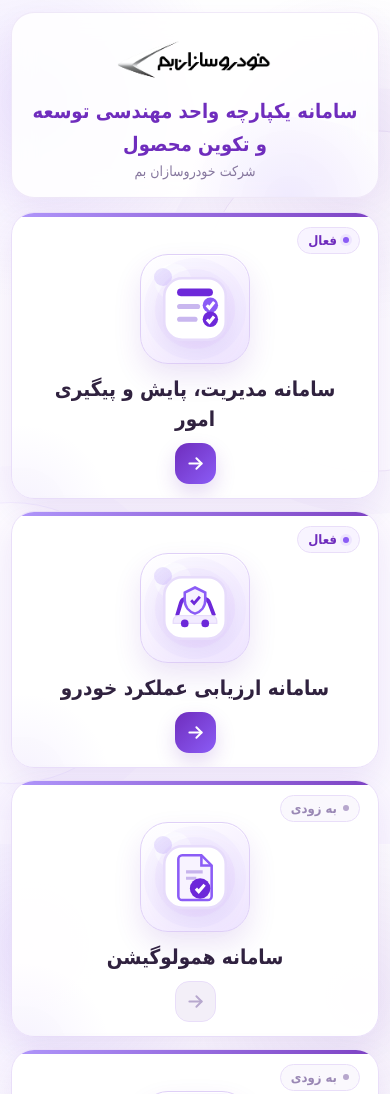
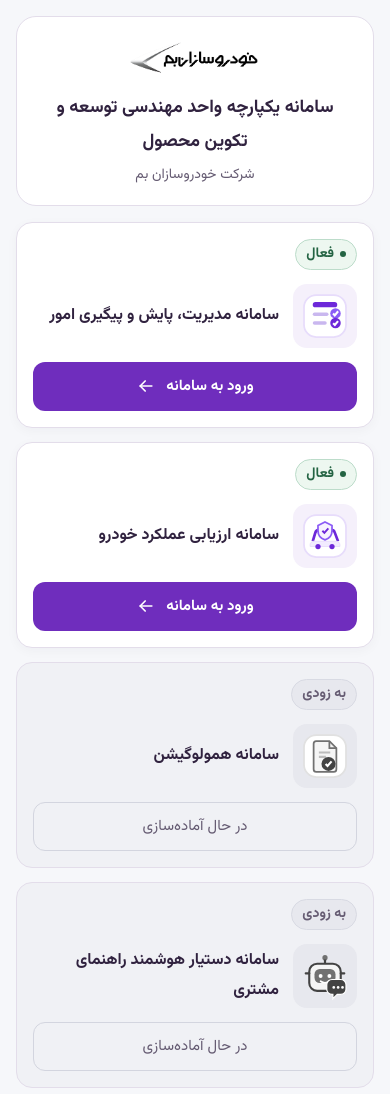
Before and after one commit to nazanin-ghaemizadeh/BAMCO-APP-CENTER, a website: page index.html in a window 390 px wide. Shown: the top 1094 px of the page. Drawn offline with Linux system fonts and the light colour scheme.

Commit message:
Refine portal UI and support mobile layouts with self-hosted Persian fonts

```diff
--- a/index.html
+++ b/index.html
@@ -2,7 +2,7 @@
 <html lang="fa" dir="rtl">
 <head>
 <meta charset="UTF-8">
-<meta name="viewport" content="width=device-width,initial-scale=1">
+<meta name="viewport" content="width=device-width,initial-scale=1,viewport-fit=cover">
 <meta name="theme-color" content="#6f2dbd">
 <meta name="application-name" content="BAMCO">
 <meta name="mobile-web-app-capable" content="yes">
@@ -10,39 +10,244 @@
 <meta name="apple-mobile-web-app-status-bar-style" content="default">
 <meta name="apple-mobile-web-app-title" content="BAMCO">
 <link rel="preload" href="bamco-logo-official.png" as="image" fetchpriority="high">
+<link rel="preload" href="fonts/Vazirmatn-Regular.woff2" as="font" type="font/woff2" crossorigin>
 <link rel="manifest" href="manifest.webmanifest">
 <link rel="icon" type="image/svg+xml" href="favicon.svg">
-<title>BAMCO</title>
+<title>سامانه‌های مهندسی محصول | خودروسازان بم</title>
 <style>
-:root{--p:#6f2dbd;--p2:#8b5cf6;--p3:#a78bfa;--soft:#f8f4ff;--line:#e9def9;--text:#30223f;--muted:#87789f;--shadow:0 14px 34px rgba(111,45,189,.10)}
-*{box-sizing:border-box}html,body{height:100%;min-height:100%}
-body{margin:0;color:var(--text);font-family:"B Nazanin","BNazanin","B Nazanin Bold",Tahoma,Arial,sans-serif;background:radial-gradient(circle at 8% 12%,rgba(139,92,246,.14),transparent 24%),radial-gradient(circle at 92% 18%,rgba(111,45,189,.09),transparent 22%),linear-gradient(180deg,#fff 0%,#fdfbff 54%,#faf7ff 100%);overflow:hidden}
-body:before,body:after{content:"";position:fixed;z-index:-1;border-radius:50%;pointer-events:none}body:before{width:340px;height:340px;right:-150px;top:130px;border:1px solid rgba(111,45,189,.09);box-shadow:0 0 0 42px rgba(111,45,189,.02)}body:after{width:280px;height:280px;left:-130px;bottom:60px;border:1px solid rgba(139,92,246,.08);box-shadow:0 0 0 36px rgba(139,92,246,.018)}
-.wrap{width:min(calc(100% - 64px),1680px);height:100vh;height:100dvh;min-height:0;margin:auto;padding:16px 0 8px;display:grid;grid-template-rows:180px minmax(0,1fr) 22px;gap:14px}
-.hero{position:relative;overflow:hidden;height:180px;padding:14px 22px 16px;text-align:center;border:1px solid rgba(111,45,189,.10);border-radius:28px;background:rgba(255,255,255,.86);box-shadow:0 12px 32px rgba(111,45,189,.07);backdrop-filter:blur(12px);display:flex;flex-direction:column;justify-content:center}
-.hero:before{content:"";position:absolute;inset:auto -10% -90px auto;width:250px;height:170px;border-radius:50%;background:radial-gradient(circle,rgba(139,92,246,.13),rgba(139,92,246,0) 70%)}
-.logo{display:block;width:200px;max-width:44vw;height:auto;margin:0 auto 5px;position:relative;z-index:1}.title{position:relative;z-index:1;margin:0;color:var(--p);font-size:28px;font-weight:700;line-height:1.5}.subtitle{position:relative;z-index:1;margin:0;color:var(--muted);font-size:15px;line-height:1.5}
-.list{min-height:0;display:grid;grid-template-columns:repeat(2,minmax(0,1fr));grid-template-rows:repeat(2,minmax(0,1fr));gap:14px;align-items:stretch}
-.app{position:relative;overflow:hidden;min-height:0;height:100%;padding:14px 18px;border:1px solid var(--line);border-radius:25px;background:rgba(255,255,255,.95);box-shadow:var(--shadow);display:flex;flex-direction:column;align-items:center;text-align:center;transition:.18s}.app:before{content:"";position:absolute;right:0;top:0;width:100%;height:4px;background:linear-gradient(90deg,var(--p3),var(--p));opacity:.9}.app:after{content:"";position:absolute;width:180px;height:180px;border-radius:50%;left:-80px;bottom:-105px;background:radial-gradient(circle,rgba(139,92,246,.08),rgba(139,92,246,0) 70%);pointer-events:none}.app:hover{transform:translateY(-3px);border-color:#d8c7f5;box-shadow:0 18px 42px rgba(111,45,189,.13)}
-.app-top{width:100%;display:flex;align-items:center;justify-content:flex-start;min-height:27px;margin-bottom:0}.state{display:inline-flex;align-items:center;gap:6px;padding:5px 10px;border-radius:999px;border:1px solid var(--line);background:var(--soft);color:var(--p);font-size:13px;font-weight:700;white-space:nowrap}.state:before{content:"";width:6px;height:6px;border-radius:50%;background:var(--p2);box-shadow:0 0 0 3px rgba(139,92,246,.10)}.state.soon{color:#9987b4;background:#faf8fd}.state.soon:before{background:#b7a7cd;box-shadow:none}
-.app-icon{position:relative;flex:0 0 auto;width:126px;height:126px;margin:0 auto;border-radius:32px;display:grid;place-items:center;background:radial-gradient(circle at 30% 25%,rgba(255,255,255,.98) 0 16%,transparent 17%),linear-gradient(145deg,#fff 0%,#f8f3ff 48%,#eee4ff 100%);border:1px solid #dfd0f7;box-shadow:0 13px 28px rgba(111,45,189,.12),inset 0 1px 0 rgba(255,255,255,.95);isolation:isolate}.app-icon:before,.app-icon:after{content:"";position:absolute;border-radius:50%;z-index:-1}.app-icon:before{width:92px;height:92px;background:rgba(139,92,246,.07);box-shadow:0 0 0 11px rgba(139,92,246,.03)}.app-icon:after{width:18px;height:18px;left:13px;top:13px;background:linear-gradient(135deg,var(--p3),var(--p2));opacity:.2}.app-icon>svg{width:94px;height:94px;display:block;filter:drop-shadow(0 8px 12px rgba(111,45,189,.10))}
-.name{margin:12px auto 0;max-width:96%;font-size:22px;font-weight:700;line-height:1.5;text-align:center}.enter-row{width:100%;margin-top:auto;padding-top:8px;display:flex;justify-content:center;position:relative;z-index:2}.go{width:43px;height:43px;border-radius:14px;background:linear-gradient(135deg,var(--p),var(--p2));display:grid;place-items:center;text-decoration:none;box-shadow:0 9px 20px rgba(111,45,189,.18);transition:.16s}.go:hover{transform:scale(1.05);box-shadow:0 11px 24px rgba(111,45,189,.23)}.go svg{width:21px;height:21px;fill:none;stroke:#fff;stroke-width:2.2;stroke-linecap:round;stroke-linejoin:round}.go.disabled{background:#f3eff8;box-shadow:none;border:1px solid var(--line);cursor:default}.go.disabled svg{stroke:#b7a8ce}
-footer{height:22px;padding:0 12px;text-align:center;color:var(--muted);font-size:13px;line-height:22px;white-space:nowrap;overflow:hidden;text-overflow:ellipsis}
-@media(max-height:760px) and (min-width:701px){.wrap{padding:10px 0 6px;grid-template-rows:145px minmax(0,1fr) 18px;gap:10px}.hero{height:145px;padding:9px 18px 11px;border-radius:23px}.logo{width:160px;margin-bottom:2px}.title{font-size:22px;line-height:1.4}.subtitle{font-size:13px}.list{gap:10px}.app{padding:9px 14px 10px;border-radius:22px}.app-top{min-height:22px}.state{font-size:11.5px;padding:4px 8px}.app-icon{width:92px;height:92px;border-radius:24px}.app-icon:before{width:67px;height:67px;box-shadow:0 0 0 8px rgba(139,92,246,.03)}.app-icon>svg{width:68px;height:68px}.name{margin-top:8px;font-size:18.5px;line-height:1.35}.enter-row{padding-top:4px}.go{width:36px;height:36px;border-radius:12px}.go svg{width:18px;height:18px}footer{height:18px;font-size:11.5px;line-height:18px}}
-@media(max-width:700px){body{overflow-y:auto}.wrap{width:min(calc(100% - 22px),620px);height:auto;min-height:100vh;min-height:100dvh;display:flex;flex-direction:column;padding:12px 0}.hero{height:auto;min-height:0;padding:17px 13px 15px;border-radius:23px;display:block}.logo{width:180px}.title{font-size:20px;line-height:1.65}.subtitle{font-size:14px}.list{grid-template-columns:1fr;grid-template-rows:none;gap:12px}.app{height:auto;min-height:235px;border-radius:23px}.app-icon{width:110px;height:110px;border-radius:28px}.app-icon:before{width:80px;height:80px}.app-icon>svg{width:82px;height:82px}.name{margin-top:10px;font-size:20.5px}.go{width:41px;height:41px}footer{height:auto;line-height:1.6;font-size:12px;padding:4px 8px;white-space:normal;overflow:visible}}
+@font-face {
+  font-family: "Vazirmatn";
+  src: url("fonts/Vazirmatn-Regular.woff2") format("woff2");
+  font-style: normal;
+  font-weight: 400;
+  font-display: swap;
+}
+@font-face {
+  font-family: "Vazirmatn";
+  src: url("fonts/Vazirmatn-Bold.woff2") format("woff2");
+  font-style: normal;
+  font-weight: 700;
+  font-display: swap;
+}
+:root {
+  color-scheme: light;
+  --p: #6f2dbd;
+  --p-hover: #592398;
+  --soft: #f5f0fb;
+  --line: #e3ddea;
+  --text: #30223f;
+  --muted: #655b72;
+  --surface: #fff;
+}
+* { box-sizing: border-box; }
+html {
+  min-height: 100%;
+  -webkit-text-size-adjust: 100%;
+  text-size-adjust: 100%;
+}
+body {
+  margin: 0;
+  min-width: 0;
+  color: var(--text);
+  font-family: "Vazirmatn", Tahoma, Arial, sans-serif;
+  font-size: 1rem;
+  line-height: 1.8;
+  background: #f6f7fa;
+}
+.wrap {
+  width: 100%;
+  max-width: 75rem;
+  min-height: 100vh;
+  min-height: 100svh;
+  margin: 0 auto;
+  padding: 1.5rem;
+  padding-top: max(1.5rem, env(safe-area-inset-top));
+  padding-right: max(1.5rem, env(safe-area-inset-right));
+  padding-bottom: max(1rem, env(safe-area-inset-bottom));
+  padding-left: max(1.5rem, env(safe-area-inset-left));
+  display: flex;
+  flex-direction: column;
+  gap: 1.25rem;
+}
+.hero {
+  display: flex;
+  align-items: center;
+  gap: 1.75rem;
+  padding: 1.25rem 1.5rem;
+  background: var(--surface);
+  border: 1px solid var(--line);
+  border-radius: 1.25rem;
+}
+.logo {
+  display: block;
+  flex: 0 1 11rem;
+  width: 11rem;
+  max-width: 100%;
+  height: auto;
+  object-fit: contain;
+}
+.hero-copy { min-width: 0; }
+.title {
+  margin: 0;
+  font-size: 1.375rem;
+  font-weight: 700;
+  line-height: 1.9;
+  overflow-wrap: anywhere;
+}
+.subtitle { margin: .25rem 0 0; font-size: .9375rem; color: var(--muted); }
+.list {
+  display: grid;
+  grid-template-columns: repeat(2, minmax(0, 1fr));
+  gap: 1rem;
+}
+.app {
+  min-width: 0;
+  display: grid;
+  grid-template-columns: minmax(0, 1fr);
+  grid-template-areas: "status" "main" "action";
+  grid-template-rows: auto 1fr auto;
+  align-items: center;
+  column-gap: 1rem;
+  row-gap: 1.125rem;
+  padding: 1.25rem;
+  border: 1px solid var(--line);
+  border-radius: 1.25rem;
+  background: var(--surface);
+  box-shadow: 0 3px 12px rgba(35, 24, 50, .035);
+  transition: border-color .18s ease, box-shadow .18s ease;
+}
+.app--soon { background: #f0f1f5; box-shadow: none; }
+.app-top { grid-area: status; display: flex; }
+.state {
+  display: inline-flex;
+  align-items: center;
+  gap: .375rem;
+  padding: .125rem .625rem;
+  border: 1px solid #bcdcca;
+  border-radius: 2rem;
+  background: #edf7f0;
+  color: #246443;
+  font-size: .875rem;
+  font-weight: 700;
+}
+.state::before { content: ""; width: .375rem; height: .375rem; background: currentColor; border-radius: 50%; }
+.state.soon { color: #655b72; background: #e7e8ee; border-color: #d8dae3; }
+.state.soon::before { content: none; }
+.app-main {
+  grid-area: main;
+  min-width: 0;
+  display: flex;
+  flex-wrap: wrap;
+  align-items: center;
+  gap: 16px;
+}
+.app-icon {
+  flex: 0 0 auto;
+  width: 5rem;
+  height: 5rem;
+  display: grid;
+  place-items: center;
+  border-radius: 1rem;
+  background: var(--soft);
+}
+.app-icon > svg { display: block; width: 4.25rem; height: 4.25rem; }
+.app--soon .app-icon { background: #e7e8ee; }
+.app--soon .app-icon > svg { filter: grayscale(1); }
+.name {
+  flex: 1 1 10rem;
+  min-width: 0;
+  margin: 0;
+  font-size: 1.125rem;
+  font-weight: 700;
+  line-height: 1.9;
+  overflow-wrap: anywhere;
+}
+.enter-row { grid-area: action; display: flex; }
+.go {
+  width: 100%;
+  min-height: 3rem;
+  display: inline-flex;
+  align-items: center;
+  justify-content: center;
+  gap: 10px;
+  padding: 10px 16px;
+  border: 1px solid transparent;
+  border-radius: .75rem;
+  background: var(--p);
+  color: #fff;
+  font: inherit;
+  font-size: .9375rem;
+  font-weight: 700;
+  line-height: 1.8;
+  text-decoration: none;
+  text-align: center;
+  touch-action: manipulation;
+  -webkit-tap-highlight-color: rgba(111, 45, 189, .15);
+  transition: background-color .18s ease;
+}
+.go svg {
+  flex: 0 0 20px;
+  width: 20px;
+  height: 20px;
+  fill: none;
+  stroke: currentColor;
+  stroke-width: 2;
+  stroke-linecap: round;
+  stroke-linejoin: round;
+}
+.go > span { min-width: 0; overflow-wrap: anywhere; }
+.go:focus-visible { outline: 3px solid #38205c; outline-offset: 4px; }
+.go:active { background: var(--p-hover); }
+.go.disabled { background: transparent; color: var(--muted); border-color: #d3d5df; font-weight: 400; }
+footer {
+  margin-top: auto;
+  padding: .5rem;
+  color: var(--muted);
+  font-size: .8125rem;
+  line-height: 2;
+  text-align: center;
+  overflow-wrap: anywhere;
+}
+@media (hover: hover) and (pointer: fine) {
+  .app:not(.app--soon):hover { border-color: #bda4db; box-shadow: 0 6px 18px rgba(35, 24, 50, .065); }
+  a.go:hover { background: var(--p-hover); }
+}
+@media (max-width: 47.99rem) {
+  .wrap {
+    gap: 16px;
+    padding: 16px;
+    padding-top: max(16px, env(safe-area-inset-top));
+    padding-right: max(16px, env(safe-area-inset-right));
+    padding-bottom: max(16px, env(safe-area-inset-bottom));
+    padding-left: max(16px, env(safe-area-inset-left));
+  }
+  .hero { flex-direction: column; gap: 8px; padding: 16px; text-align: center; }
+  .logo { flex: none; width: 144px; }
+  .title { font-size: 1.125rem; }
+  .subtitle { font-size: .875rem; }
+  .list { grid-template-columns: minmax(0, 1fr); gap: 14px; }
+  .app { padding: 16px; row-gap: 14px; border-radius: 16px; }
+  .app-main { gap: 14px; }
+  .app-icon { width: 64px; height: 64px; border-radius: 14px; }
+  .app-icon > svg { width: 56px; height: 56px; }
+  .name { font-size: 1rem; }
+}
+@media (prefers-reduced-motion: reduce) {
+  .app, .go { transition: none; }
+}
 </style>
 </head>
 <body>
 <main class="wrap">
 <header class="hero">
 <img class="logo" src="bamco-logo-official.png" alt="لوگوی شرکت خودروسازان بم" width="1661" height="577" loading="eager" decoding="sync" fetchpriority="high">
-<h1 class="title">سامانه یکپارچه واحد مهندسی توسعه و تکوین محصول</h1><p class="subtitle">شرکت خودروسازان بم</p>
+<div class="hero-copy"><h1 class="title">سامانه یکپارچه واحد مهندسی توسعه و تکوین محصول</h1><p class="subtitle">شرکت خودروسازان بم</p></div>
 </header>
 <section class="list" aria-label="سامانه‌های سازمانی">
-<article class="app"><div class="app-top"><span class="state">فعال</span></div><div class="app-icon" aria-hidden="true"><svg viewBox="0 0 64 64"><rect x="8" y="8" width="48" height="48" rx="14" fill="#fff" stroke="#e7dcfb" stroke-width="2"/><rect x="18" y="16" width="28" height="6" rx="3" fill="#6d28d9"/><rect x="18" y="28" width="18" height="4" rx="2" fill="#c9b7ef"/><rect x="18" y="38" width="16" height="4" rx="2" fill="#c9b7ef"/><circle cx="44" cy="29" r="6" fill="#8b5cf6"/><path d="M41.2 29.1l2 2.2 3.8-4.7" fill="none" stroke="#fff" stroke-width="2.4"/><circle cx="44" cy="40" r="6" fill="#6d28d9"/><path d="M41.3 40.2l2 2.1 3.6-4.5" fill="none" stroke="#fff" stroke-width="2.4"/></svg></div><h2 class="name">سامانه مدیریت، پایش و پیگیری امور</h2><div class="enter-row"><a class="go" href="https://nazanin-ghaemizadeh.github.io/BAMCO-TASK-MANAGEMENT/" aria-label="ورود"><svg viewBox="0 0 24 24"><path d="M5 12h14"/><path d="m13 6 6 6-6 6"/></svg></a></div></article>
-<article class="app"><div class="app-top"><span class="state">فعال</span></div><div class="app-icon" aria-hidden="true"><svg viewBox="0 0 64 64"><rect x="8" y="8" width="48" height="48" rx="14" fill="#fff" stroke="#e7dcfb" stroke-width="2"/><path d="M18 38l3-10c.5-1.8 2.1-3 4-3h14c1.8 0 3.5 1.1 4.1 2.8l3.8 10.2" fill="none" stroke="#6d28d9" stroke-width="3"/><path d="M19 38h26c2.2 0 4 1.8 4 4v2H15v-2c0-2.2 1.8-4 4-4z" fill="#f2ebff" stroke="#e7dcfb"/><circle cx="24" cy="44" r="3" fill="#6d28d9"/><circle cx="40" cy="44" r="3" fill="#6d28d9"/><path d="M32 16l8 4v6c0 5.1-3.4 9-8 10.4-4.6-1.4-8-5.3-8-10.4v-6l8-4z" fill="#f7f2ff" stroke="#8b5cf6" stroke-width="2"/><path d="M29 26l2.3 2.4 4.5-5.2" fill="none" stroke="#6d28d9" stroke-width="2.2"/></svg></div><h2 class="name">سامانه ارزیابی عملکرد خودرو</h2><div class="enter-row"><a class="go" href="https://nazanin-ghaemizadeh.github.io/BAMCO-VEHICLE-ASSESSMENT/" aria-label="ورود"><svg viewBox="0 0 24 24"><path d="M5 12h14"/><path d="m13 6 6 6-6 6"/></svg></a></div></article>
-<article class="app"><div class="app-top"><span class="state soon">به زودی</span></div><div class="app-icon" aria-hidden="true"><svg viewBox="0 0 64 64"><rect x="8" y="8" width="48" height="48" rx="14" fill="#fff" stroke="#e7dcfb" stroke-width="2"/><path d="M22 15h15l8 8v24a3 3 0 0 1-3 3H22a3 3 0 0 1-3-3V18a3 3 0 0 1 3-3z" fill="#f8f3ff" stroke="#8b5cf6" stroke-width="2"/><path d="M37 15v8h8" fill="none" stroke="#8b5cf6" stroke-width="2"/><path d="M25 28h13M25 33h8" fill="none" stroke="#c7b4ed" stroke-width="2.4"/><circle cx="36" cy="41" r="8" fill="#6d28d9"/><path d="M32.7 41.1l2.2 2.3 4.6-5.3" fill="none" stroke="#fff" stroke-width="2.4"/></svg></div><h2 class="name">سامانه همولوگیشن</h2><div class="enter-row"><span class="go disabled"><svg viewBox="0 0 24 24"><path d="M5 12h14"/><path d="m13 6 6 6-6 6"/></svg></span></div></article>
-<article class="app"><div class="app-top"><span class="state soon">به زودی</span></div><div class="app-icon" aria-hidden="true"><svg viewBox="0 0 64 64"><circle cx="32" cy="11" r="3" fill="#8b5cf6"/><path d="M32 14v5" stroke="#6d28d9" stroke-width="2.5" stroke-linecap="round"/><rect x="14" y="18" width="36" height="31" rx="9" fill="#f8f3ff" stroke="#6d28d9" stroke-width="2.4"/><rect x="20" y="24" width="24" height="16" rx="6" fill="#8b5cf6"/><circle cx="27" cy="32" r="2.2" fill="#fff"/><circle cx="37" cy="32" r="2.2" fill="#fff"/><path d="M27 38c2.8 2.1 7.2 2.1 10 0" fill="none" stroke="#fff" stroke-width="2" stroke-linecap="round"/><path d="M14 29h-4M54 29h-4" stroke="#6d28d9" stroke-width="2.5" stroke-linecap="round"/><path d="M40 36h10a6 6 0 0 1 6 6v5a6 6 0 0 1-6 6h-4l-5 5v-5h-1a6 6 0 0 1-6-6v-5a6 6 0 0 1 6-6z" fill="#6d28d9" stroke="#fff" stroke-width="1.4"/><circle cx="42" cy="45" r="1.5" fill="#fff"/><circle cx="47" cy="45" r="1.5" fill="#fff"/><circle cx="52" cy="45" r="1.5" fill="#fff"/></svg></div><h2 class="name">سامانه دستیار هوشمند راهنمای مشتری</h2><div class="enter-row"><span class="go disabled" aria-label="سامانه دستیار هوشمند راهنمای مشتری به زودی فعال می‌شود"><svg viewBox="0 0 24 24"><path d="M5 12h14"/><path d="m13 6 6 6-6 6"/></svg></span></div></article>
+<article class="app"><div class="app-top"><span class="state">فعال</span></div><div class="app-main"><div class="app-icon" aria-hidden="true"><svg viewBox="0 0 64 64"><rect x="8" y="8" width="48" height="48" rx="14" fill="#fff" stroke="#e7dcfb" stroke-width="2"/><rect x="18" y="16" width="28" height="6" rx="3" fill="#6d28d9"/><rect x="18" y="28" width="18" height="4" rx="2" fill="#c9b7ef"/><rect x="18" y="38" width="16" height="4" rx="2" fill="#c9b7ef"/><circle cx="44" cy="29" r="6" fill="#8b5cf6"/><path d="M41.2 29.1l2 2.2 3.8-4.7" fill="none" stroke="#fff" stroke-width="2.4"/><circle cx="44" cy="40" r="6" fill="#6d28d9"/><path d="M41.3 40.2l2 2.1 3.6-4.5" fill="none" stroke="#fff" stroke-width="2.4"/></svg></div><h2 class="name">سامانه مدیریت، پایش و پیگیری امور</h2></div><div class="enter-row"><a class="go" href="https://nazanin-ghaemizadeh.github.io/BAMCO-TASK-MANAGEMENT/" aria-label="ورود به سامانه مدیریت، پایش و پیگیری امور"><span>ورود به سامانه</span><svg viewBox="0 0 24 24" aria-hidden="true" focusable="false"><path d="M5 12h14"/><path d="m11 6-6 6 6 6"/></svg></a></div></article>
+<article class="app"><div class="app-top"><span class="state">فعال</span></div><div class="app-main"><div class="app-icon" aria-hidden="true"><svg viewBox="0 0 64 64"><rect x="8" y="8" width="48" height="48" rx="14" fill="#fff" stroke="#e7dcfb" stroke-width="2"/><path d="M18 38l3-10c.5-1.8 2.1-3 4-3h14c1.8 0 3.5 1.1 4.1 2.8l3.8 10.2" fill="none" stroke="#6d28d9" stroke-width="3"/><path d="M19 38h26c2.2 0 4 1.8 4 4v2H15v-2c0-2.2 1.8-4 4-4z" fill="#f2ebff" stroke="#e7dcfb"/><circle cx="24" cy="44" r="3" fill="#6d28d9"/><circle cx="40" cy="44" r="3" fill="#6d28d9"/><path d="M32 16l8 4v6c0 5.1-3.4 9-8 10.4-4.6-1.4-8-5.3-8-10.4v-6l8-4z" fill="#f7f2ff" stroke="#8b5cf6" stroke-width="2"/><path d="M29 26l2.3 2.4 4.5-5.2" fill="none" stroke="#6d28d9" stroke-width="2.2"/></svg></div><h2 class="name">سامانه ارزیابی عملکرد خودرو</h2></div><div class="enter-row"><a class="go" href="https://nazanin-ghaemizadeh.github.io/BAMCO-VEHICLE-ASSESSMENT/" aria-label="ورود به سامانه ارزیابی عملکرد خودرو"><span>ورود به سامانه</span><svg viewBox="0 0 24 24" aria-hidden="true" focusable="false"><path d="M5 12h14"/><path d="m11 6-6 6 6 6"/></svg></a></div></article>
+<article class="app app--soon"><div class="app-top"><span class="state soon">به زودی</span></div><div class="app-main"><div class="app-icon" aria-hidden="true"><svg viewBox="0 0 64 64"><rect x="8" y="8" width="48" height="48" rx="14" fill="#fff" stroke="#e7dcfb" stroke-width="2"/><path d="M22 15h15l8 8v24a3 3 0 0 1-3 3H22a3 3 0 0 1-3-3V18a3 3 0 0 1 3-3z" fill="#f8f3ff" stroke="#8b5cf6" stroke-width="2"/><path d="M37 15v8h8" fill="none" stroke="#8b5cf6" stroke-width="2"/><path d="M25 28h13M25 33h8" fill="none" stroke="#c7b4ed" stroke-width="2.4"/><circle cx="36" cy="41" r="8" fill="#6d28d9"/><path d="M32.7 41.1l2.2 2.3 4.6-5.3" fill="none" stroke="#fff" stroke-width="2.4"/></svg></div><h2 class="name">سامانه همولوگیشن</h2></div><div class="enter-row"><span class="go disabled">در حال آماده‌سازی</span></div></article>
+<article class="app app--soon"><div class="app-top"><span class="state soon">به زودی</span></div><div class="app-main"><div class="app-icon" aria-hidden="true"><svg viewBox="0 0 64 64"><circle cx="32" cy="11" r="3" fill="#8b5cf6"/><path d="M32 14v5" stroke="#6d28d9" stroke-width="2.5" stroke-linecap="round"/><rect x="14" y="18" width="36" height="31" rx="9" fill="#f8f3ff" stroke="#6d28d9" stroke-width="2.4"/><rect x="20" y="24" width="24" height="16" rx="6" fill="#8b5cf6"/><circle cx="27" cy="32" r="2.2" fill="#fff"/><circle cx="37" cy="32" r="2.2" fill="#fff"/><path d="M27 38c2.8 2.1 7.2 2.1 10 0" fill="none" stroke="#fff" stroke-width="2" stroke-linecap="round"/><path d="M14 29h-4M54 29h-4" stroke="#6d28d9" stroke-width="2.5" stroke-linecap="round"/><path d="M40 36h10a6 6 0 0 1 6 6v5a6 6 0 0 1-6 6h-4l-5 5v-5h-1a6 6 0 0 1-6-6v-5a6 6 0 0 1 6-6z" fill="#6d28d9" stroke="#fff" stroke-width="1.4"/><circle cx="42" cy="45" r="1.5" fill="#fff"/><circle cx="47" cy="45" r="1.5" fill="#fff"/><circle cx="52" cy="45" r="1.5" fill="#fff"/></svg></div><h2 class="name">سامانه دستیار هوشمند راهنمای مشتری</h2></div><div class="enter-row"><span class="go disabled">در حال آماده‌سازی</span></div></article>
 </section>
 <footer>توسعه یافته توسط واحد توسعه و تکوین محصول شرکت خودروسازان بم | شهاب‌الدین تنهائیان و نازنین قائمی</footer>
 </main>
--- a/sw.js
+++ b/sw.js
@@ -1,10 +1,12 @@
-const CACHE_NAME = 'bamco-app-center-v9';
+const CACHE_NAME = 'bamco-app-center-v10';
 const APP_SHELL = [
   '/BAMCO-APP-CENTER/',
   '/BAMCO-APP-CENTER/index.html',
   '/BAMCO-APP-CENTER/manifest.webmanifest',
   '/BAMCO-APP-CENTER/bamco-logo-official.png',
-  '/BAMCO-APP-CENTER/favicon.svg'
+  '/BAMCO-APP-CENTER/favicon.svg',
+  '/BAMCO-APP-CENTER/fonts/Vazirmatn-Regular.woff2',
+  '/BAMCO-APP-CENTER/fonts/Vazirmatn-Bold.woff2'
 ];
 
 self.addEventListener('install', event => {
```
Also changed, not shown: fonts/OFL.txt (added, +93 -0 lines), package.json (added, +12 -0 lines), vite.config.js (added, +9 -0 lines), README.md, fonts/Vazirmatn-Bold.woff2 (added), fonts/Vazirmatn-Regular.woff2 (added), 2 other files.
